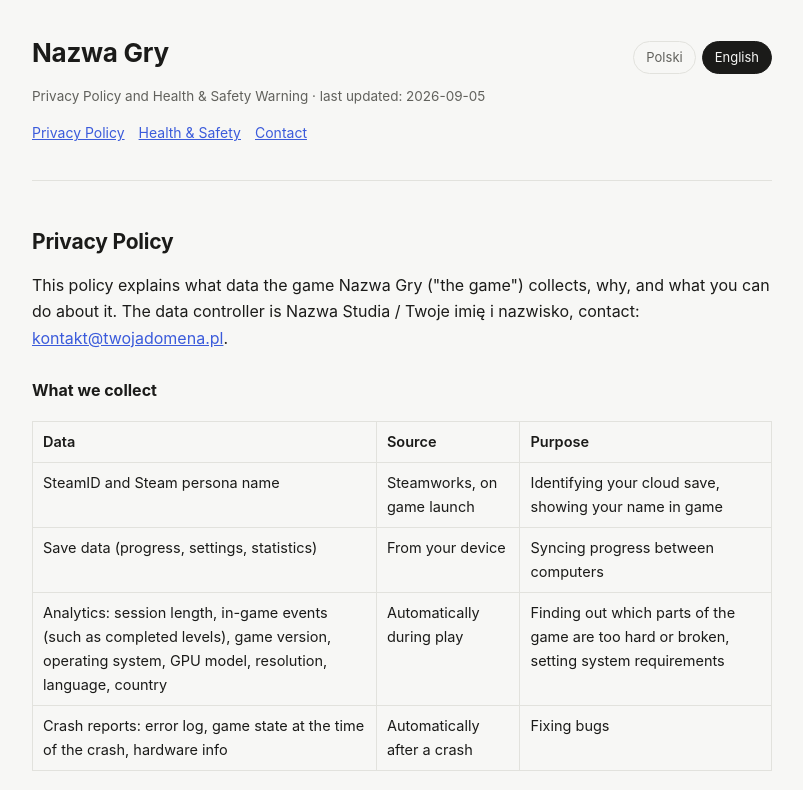
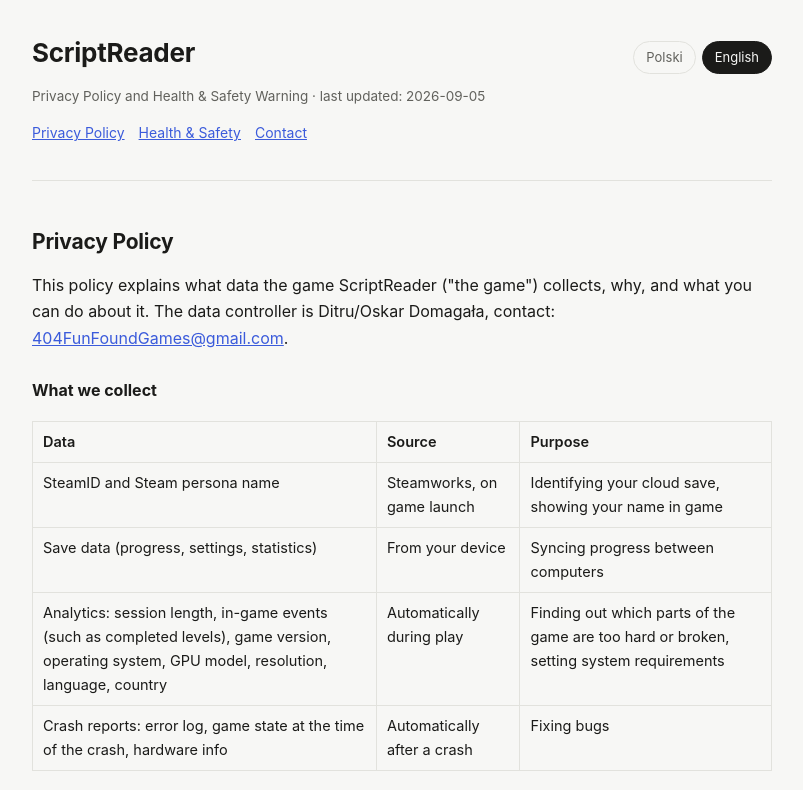
Before and after one commit to 404FunFoundGames/404FF-legal, a plain HTML site: page index.html in a window 1280 px wide. Shown: the top 790 px of the page, without its empty margins (238-1041 px from the left). Drawn offline with Linux system fonts and the light colour scheme.

Commit message:
Update index.html

```diff
--- a/index.html
+++ b/index.html
@@ -292,11 +292,10 @@ span[data-lang].on{display:inline}
 </div>
 
 <script>
-// tu wpisujesz swoje dane i to wszystko, reszta strony sama sie uzupelni
 const CONFIG = {
-  game: "Nazwa Gry",
-  dev: "Nazwa Studia / Twoje imię i nazwisko",
-  email: "kontakt@twojadomena.pl",
+  game: "ScriptReader",
+  dev: "Ditru/Oskar Domagała",
+  email: "404FunFoundGames@gmail.com",
   analytics: "Unity Analytics",
   date: "2026-09-05"
 };
@@ -332,7 +331,6 @@ try {
 } catch (e) {
   if (!navigator.language.toLowerCase().startsWith("pl")) start = "en";
 }
-// ?lang=en w adresie wymusza jezyk, przydatne do linkow ze Steama
 const q = new URLSearchParams(location.search).get("lang");
 if (q === "pl" || q === "en") start = q;
 
```
